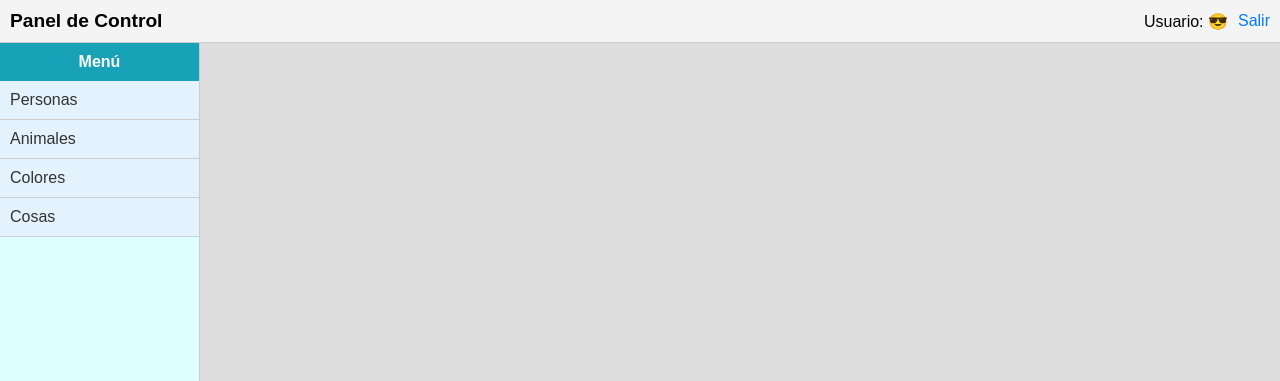
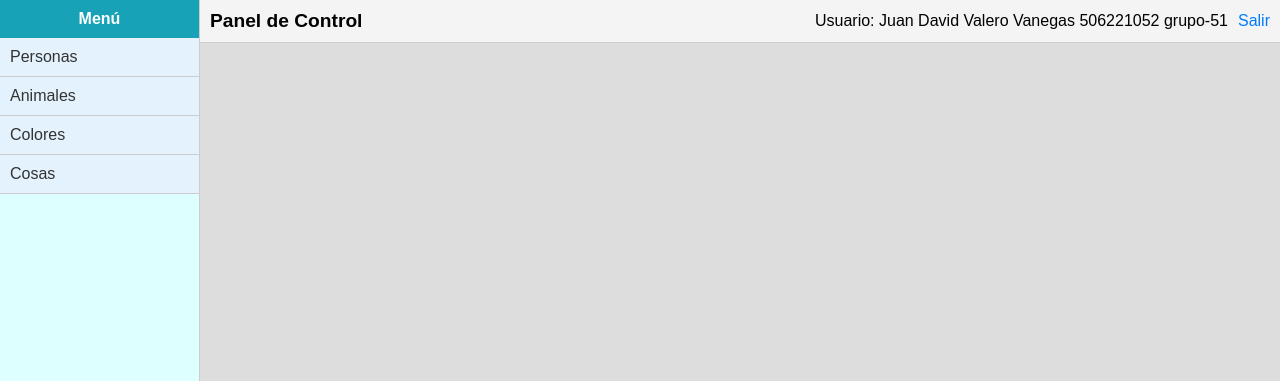
Before and after one commit to ValerosoV/Laboratorio-Front-End-con-chat-GPT, a plain HTML site: page Punto_2/index.html in a window 1280 px wide. Shown: the top 381 px of the page. Drawn offline with Linux system fonts and the light colour scheme.

Commit message:
Reorganizado y Marcado el Index del Punto2

```diff
--- a/Punto_2/index.html
+++ b/Punto_2/index.html
@@ -1,3 +1,4 @@
+<!DOCTYPE html>
 <html lang="es">
 <head>
     <meta charset="UTF-8">
@@ -9,34 +10,8 @@
             margin: 0;
             padding: 0;
             display: flex;
-            flex-direction: column;
             height: 100vh;
-        }
-        header {
-            background-color: #f4f4f4;
-            padding: 10px;
-            display: flex;
-            justify-content: space-between;
-            align-items: center;
-            border-bottom: 1px solid #ccc;
-            flex-shrink: 0;
-        }
-        header h1 {
-            margin: 0;
-            font-size: 1.2rem;
-        }
-        header .right {
-            display: flex;
-            align-items: center;
-        }
-        header .right a {
-            margin-left: 10px;
-            text-decoration: none;
-            color: #007bff;
-        }
-        .container {
-            display: flex;
-            flex: 1;
+            box-sizing: border-box;
         }
         nav {
             width: 200px;
@@ -44,7 +19,6 @@
             padding: 0;
             border-right: 1px solid #ccc;
             box-sizing: border-box;
-            flex-shrink: 0;
         }
         nav .menu {
             background-color: #17a2b8;
@@ -71,26 +45,50 @@
             color: #333;
             display: block;
         }
+        .main-container {
+            display: flex;
+            flex-direction: column;
+            flex: 1;
+            height: 100%;
+        }
+        header {
+            background-color: #f4f4f4;
+            padding: 10px;
+            display: flex;
+            justify-content: space-between;
+            align-items: center;
+            border-bottom: 1px solid #ccc;
+            flex-shrink: 0;
+        }
+        header h1 {
+            margin: 0;
+            font-size: 1.2rem;
+        }
+        header .right {
+            display: flex;
+            align-items: center;
+        }
+        header .right a {
+            margin-left: 10px;
+            text-decoration: none;
+            color: #007bff;
+        }
+        .content-container {
+            flex: 1;
+            display: flex;
+            background-color: #ddd;
+        }
         .main-content {
             flex: 1;
             display: flex;
             justify-content: center;
             align-items: center;
-            background-color: #ddd;
             color: #333;
             font-size: 2rem;
         }
     </style>
 </head>
 <body>
-    <header>
-        <h1>Panel de Control</h1>
-        <div class="right">
-            <span>Usuario: 😎</span>
-            <a href="#">Salir</a>
-        </div>
-    </header>
-    <div class="container">
     <nav>
         <div class="menu">Menú</div>
         <ul>
@@ -100,8 +98,18 @@
             <li><a href="#" onclick="mostrarContenido('Cosas')">Cosas</a></li>
         </ul>
     </nav>
+    <div class="main-container">
+        <header>
+            <h1>Panel de Control</h1>
+            <div class="right">
+                <span>Usuario: Juan David Valero Vanegas 506221052      grupo-51 </span>
+                <a href="#">Salir</a>
+            </div>
+        </header>
+        <div class="content-container">
             <div class="main-content" id="navegacion">
                 Navegación
+            </div>
         </div>
     </div>
 
```
Lines whose indentation alone changed are shown as unchanged.
